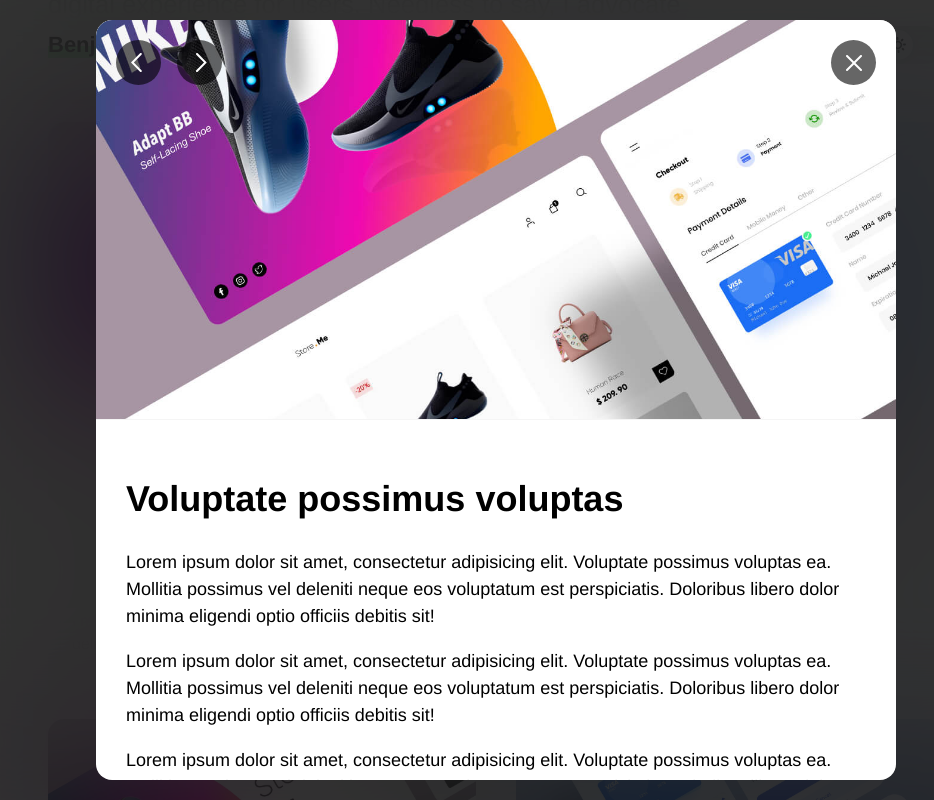
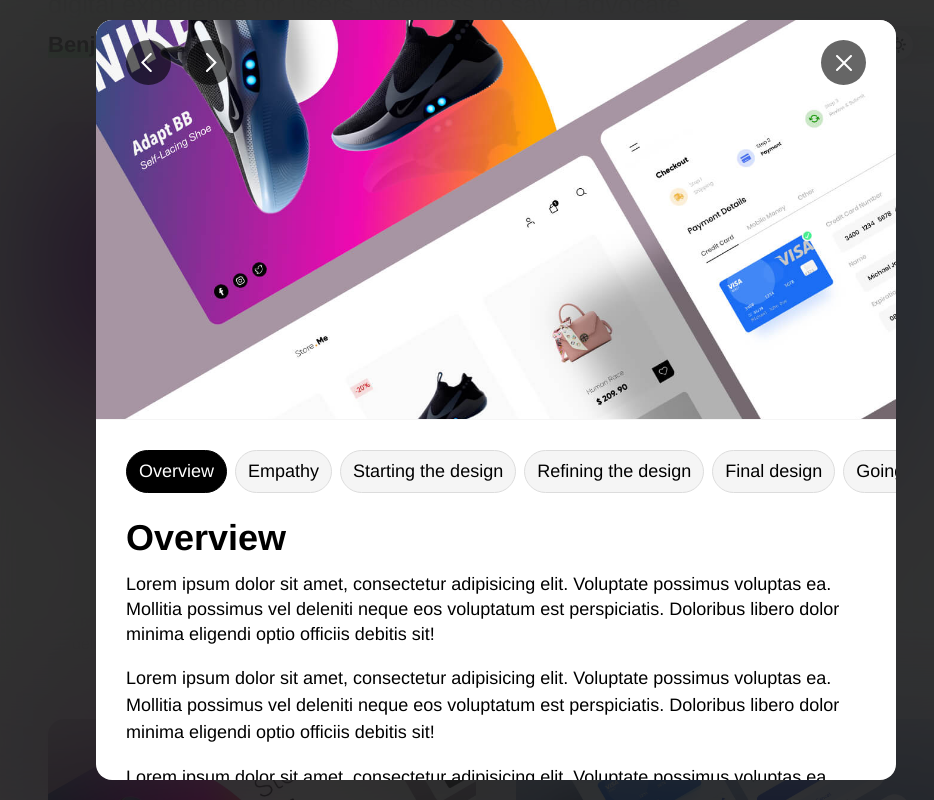
Before and after one commit to benjaminayimah/portfolio, a Vue app: page / in a window 1280 px wide. Both pictures are taken after a click on the element 406 px from the left and 841 px from the top of the page. Shown: the part 441-1241 px from the top of the page, without its empty margins (144-1078 px from the left). Built offline with nearby package versions, Linux system fonts and the light colour scheme.

Commit message:
commit project details

```diff
--- a/src/assets/index.scss
+++ b/src/assets/index.scss
@@ -192,9 +192,10 @@
 }
 .tabs{
     top: 100px;
-    gap: 16px;
+    gap: 8px;
     a {
         transition: 0.3s all;
+        font-weight: 400 !important;
     }
 }
 .control-btn-wrapper{
@@ -255,14 +256,16 @@
     }
     .tabs {
         a {
-            background-color: $white;
-            border-color: $light;
+            background-color: $light;
+            border-color: #dcdcdc;
+            color: $black;
             &:hover {
                 border-color: #b8b8b8;
             }
             &.router-link-exact-active {
                 background-color: $black !important;
                 color: $white;
+                border-color: $black;
             }
         }
     }
@@ -282,13 +285,13 @@
 }
 
 .dark-mode {
-    background-color: $black;
+    background-color: #111112;
     color: $light-txt;
     header{
-        background-color: rgba(0,0,0,0.7);
+        background-color: rgba(17,17,18,0.7);
     }
     .bg-plain, .opaque{
-        background-color: #000 !important;
+        background-color: #111112 !important;
     }
     .txt {
         color: $light-txt;
@@ -326,14 +329,17 @@
     }
     .tabs {
         a {
-            background-color: #292A2D;
-            border-color: #4a4b4f;
+            background-color: #4f5156;
+            border-color: #74757a;
+            color: $white;
             &:hover {
-                border-color: #787d84;
+                border-color: #979ca2;
             }
             &.router-link-exact-active {
                 background-color: $white !important;
                 color: $black;
+                border-color: $white;
+
             }
         }
     }
@@ -363,7 +369,7 @@
     height: 400px;
 }
 .project-content{
-    padding: 30px;
+    padding: 0 30px;
 }
 //Desktop
 .desk-view {
@@ -411,6 +417,18 @@
         height: 280px;
     }
     .project-content{
+        padding: 0 16px;
+    }
+    nav{
+        li {
+          &:last-child {
+              margin-right: 16px;
+          }&:first-child{
+              margin-left: 16px;
+          }
+        }
+    }
+    .buttons-holdr{
         padding: 16px;
     }
     .backdrop{
--- a/src/components/layouts/DetailedProject.vue
+++ b/src/components/layouts/DetailedProject.vue
@@ -19,9 +19,13 @@
 
                 <div class="project-body">
                     <div class="project-banner bg-img" :style="{ backgroundImage: 'url('+getProject.project.image+')'}"></div>
+                    <nav class="fx tabs sticky-top">
+                        <li v-for="tab in tabs" :key="tab.id"><router-link :to="tab.url">{{ tab.name}}</router-link></li>
+                    </nav>
                     <div class="project-content">
+                        <div class="section" id="overview">
                             <h1>{{ getProject.project.title }}</h1>
-                        <p>Lorem ipsum dolor sit amet, consectetur adipisicing elit. Voluptate possimus voluptas ea. Mollitia possimus vel deleniti neque eos voluptatum est perspiciatis. Doloribus libero dolor minima eligendi optio officiis debitis sit!</p>
+                            <div>Lorem ipsum dolor sit amet, consectetur adipisicing elit. Voluptate possimus voluptas ea. Mollitia possimus vel deleniti neque eos voluptatum est perspiciatis. Doloribus libero dolor minima eligendi optio officiis debitis sit!</div>
                             <p>Lorem ipsum dolor sit amet, consectetur adipisicing elit. Voluptate possimus voluptas ea. Mollitia possimus vel deleniti neque eos voluptatum est perspiciatis. Doloribus libero dolor minima eligendi optio officiis debitis sit!</p>
                             <p>Lorem ipsum dolor sit amet, consectetur adipisicing elit. Voluptate possimus voluptas ea. Mollitia possimus vel deleniti neque eos voluptatum est perspiciatis. Doloribus libero dolor minima eligendi optio officiis debitis sit!</p>
                             <p>Lorem ipsum dolor sit amet, consectetur adipisicing elit. Voluptate possimus voluptas ea. Mollitia possimus vel deleniti neque eos voluptatum est perspiciatis. Doloribus libero dolor minima eligendi optio officiis debitis sit!</p>
@@ -35,6 +39,7 @@
                             <p>Lorem ipsum dolor sit amet, consectetur adipisicing elit. Voluptate possimus voluptas ea. Mollitia possimus vel deleniti neque eos voluptatum est perspiciatis. Doloribus libero dolor minima eligendi optio officiis debitis sit!</p>
                             <p>Lorem ipsum dolor sit amet, consectetur adipisicing elit. Voluptate possimus voluptas ea. Mollitia possimus vel deleniti neque eos voluptatum est perspiciatis. Doloribus libero dolor minima eligendi optio officiis debitis sit!
                             </p>
+                        </div>
                     </div>
                 </div>
             </div>
@@ -64,6 +69,18 @@
             }
         }
     },
+    data() {
+        return {
+            tabs: [
+                { id: 1, name: 'Overview', url: '/'},
+                { id: 2, name: 'Empathy', url: 'Empathy'},
+                { id: 3, name: 'Starting the design', url: 'starting-the-design'},
+                { id: 4, name: 'Refining the design', url: 'refining-the-design'},
+                { id: 5, name: 'Final design', url: 'final-design'},
+                { id: 6, name: 'Going forward', url: 'going-forward'}
+            ]
+        }
+    }
 
 }
 </script>
@@ -74,7 +91,7 @@
 }
 .buttons-holdr{
     position: absolute;
-    padding: 20px;
+    padding: 20px 30px;
 }
 .wrapper{
     height: 100%;
@@ -112,4 +129,36 @@
 .slide-leave-to {
   transform: translateY(900px);
 }
+.section{
+    margin: 20px 0;
+}
+h1{
+    margin: 0 0 8px 0;
+}
+nav{
+  z-index: 2;
+  margin-top: 30px;
+  overflow-x: auto;
+  li {
+    display: flex;
+    list-style-type: none;
+    a {
+      text-decoration: none;
+      padding: 8px 12px;
+      border-radius: 30px;
+      border: 1px solid;
+      white-space: nowrap;
+    }
+    &:last-child {
+        margin-right: 30px;
+    }&:first-child{
+        margin-left: 30px;
+    }
+  }
+  &::-webkit-scrollbar {
+        display: none;
+        -ms-overflow-style: none;
+        scrollbar-width: none;
+    }
+}
 </style>
--- a/src/components/layouts/HomeTabAll.vue
+++ b/src/components/layouts/HomeTabAll.vue
@@ -1,5 +1,5 @@
 <template>
-    <div class="grid project-grid">
+    <div class="grid project-grid" id="projects">
         <project-list v-for="project in getProjects" :key="project.id" v-bind:project="project" />
     </div>
 </template>
--- a/src/store/modules/data.js
+++ b/src/store/modules/data.js
@@ -2,7 +2,7 @@
     state: {
         project: { active: false, project: {}},
         projects: [
-        { id: 1, type: 'case-study', typename: 'case study', title: ' Voluptate possimus voluptas', image: require('@/assets/images/behance_shots.jpg')},
+        { id: 1, type: 'case-study', typename: 'case study', title: 'Overview', image: require('@/assets/images/behance_shots.jpg')},
         { id: 2, type: 'project', typename: 'project', title: 'Doloribus officiis neque', image: require('@/assets/images/instagram-shots.jpg')},
         { id: 3, type: 'case-study', typename: 'case study', title: 'Lorem ipsum consectetur amet', image: require('@/assets/images/behance_shots.jpg')},
         { id: 4, type: 'project', typename: 'project', title: 'Amet adipisicing Mollitia', image: require('@/assets/images/instagram-shots.jpg')}
--- a/src/views/Home.vue
+++ b/src/views/Home.vue
@@ -32,20 +32,6 @@
 }
 </script>
 <style lang="scss" scoped>
-nav{
-  z-index: 2;
-  margin-bottom: 30px;
-  li {
-    display: flex;
-    list-style-type: none;
-    a {
-      text-decoration: none;
-      padding: 8px 12px;
-      border-radius: 30px;
-      border: 1px solid;
-    }
-  }
-}
 .a-link{
   color: unset;
 }
```
Lines whose indentation alone changed are shown as unchanged.
